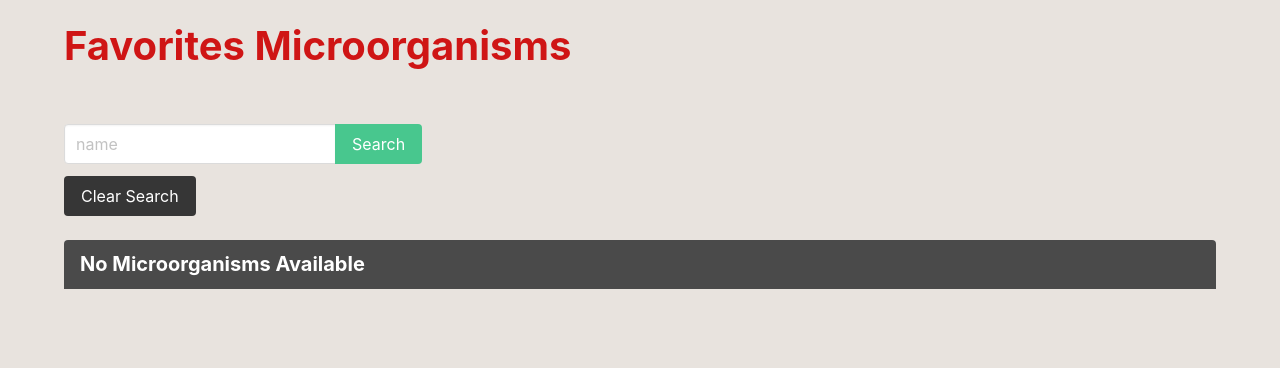
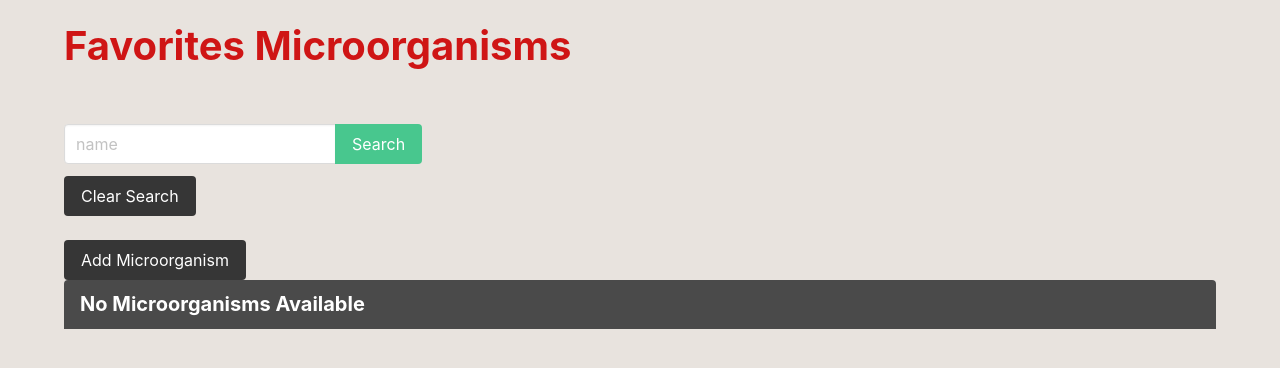
Before and after one commit to DoloresCode/finchfetch, a Django app: page /microorganisms/ in a window 1280 px wide. Shown: the part 52-420 px from the top of the page. Run offline with Django 4.2, Linux system fonts and the light colour scheme; data that the repository does not hold is empty.

Commit message:
new route added

```diff
--- a/main_app/static/styles/main.css
+++ b/main_app/static/styles/main.css
@@ -38,7 +38,7 @@ p {
 }
 
 .card {
-    margin-bottom: 5rem;
+  margin-bottom: 5rem;
 }
 
 /*Home Page*/
--- a/main_app/templates/microorganism_index.html
+++ b/main_app/templates/microorganism_index.html
@@ -20,6 +20,7 @@
     <!--  This anchor tag will redirect back to microorganism index without a query param -->
     <a class="button is-dark" href="{% url 'microorganism_index' %}">Clear Search</a>
   </form>
+  <a class="button is-dark" href="{% url 'microorganism_create' %}">Add Microorganism</a>
 <div class="gallery">
   {% for microorganism in microorganisms %}
   <a href="">
--- a/main_app/urls.py
+++ b/main_app/urls.py
@@ -5,4 +5,5 @@ urlpatterns = [
     path('', views.Home.as_view(), name='home'),
     path('about/', views.About.as_view(), name='about'),
     path('microorganisms/', views.MicroorganismIndex.as_view(), name='microorganism_index'),
+    path('microorganisms/new/', views.MicroorganismCreate.as_view(), name="microorganism_create")
 ]
--- a/main_app/views.py
+++ b/main_app/views.py
@@ -2,6 +2,7 @@ from django.shortcuts import render
 from django.views import View
 from .models import Microorganism
 from django.http import HttpResponse
+from django.views.generic.edit import CreateView
 from django.views.generic.base import TemplateView
 
 # Create your views here.
@@ -29,6 +30,11 @@ class About(TemplateView):
 #     Microorganism("Treponema pallidum", "https://cwoer.ccbcmd.edu/science/microbiology/Lab%20Manual/lab1/images/Tpallidum03_scale.jpg", "Characteristics: ", "Description: ", "Manifestations: ", "Laboratory Diagnosis: "),
 # ]
 
+class MicroorganismCreate(CreateView):
+    model = Microorganism
+    fields = ['name', 'img', 'characteristics', 'description', 'manifestation', 'laboratory_diagnosis', 'verified_microorganism']
+    template_name = "microorganism_create.html"
+    success_url = "/microorganisms/"
 
 class MicroorganismIndex(TemplateView):
     template_name = "microorganism_index.html"
```
Also changed, not shown: main_app/templates/microorganism_create.html (added, +13 -0 lines).
